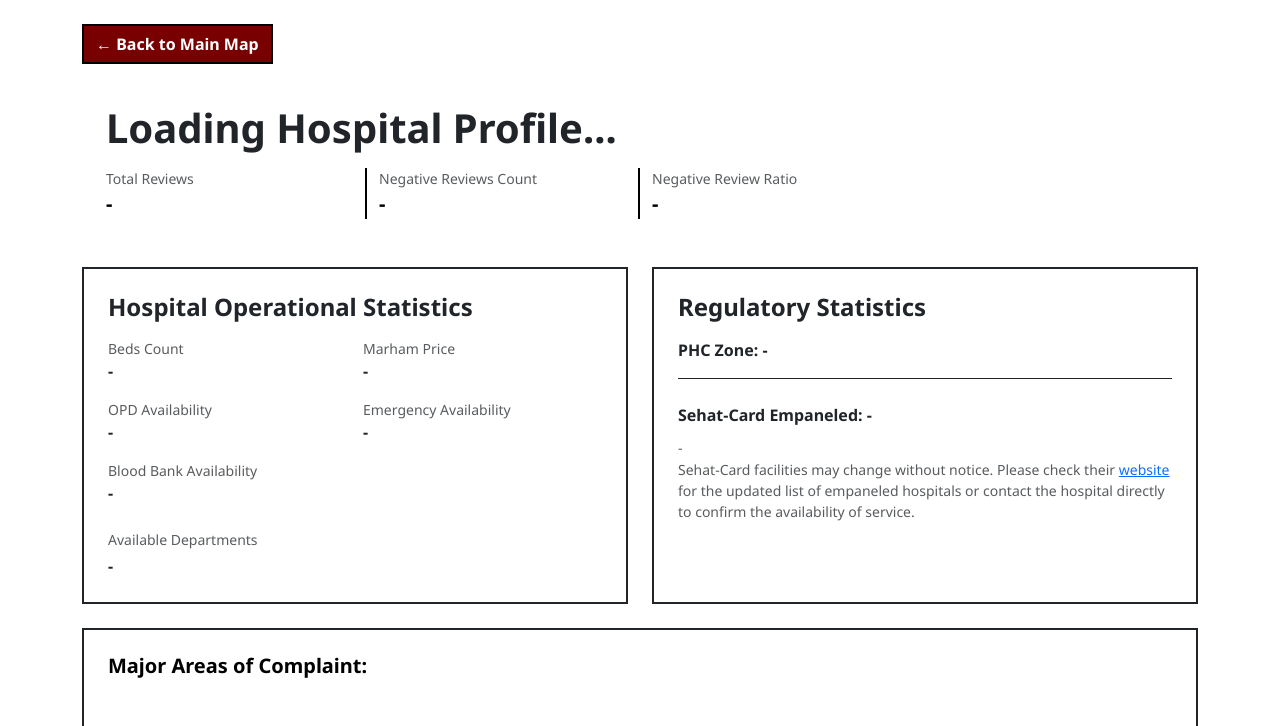
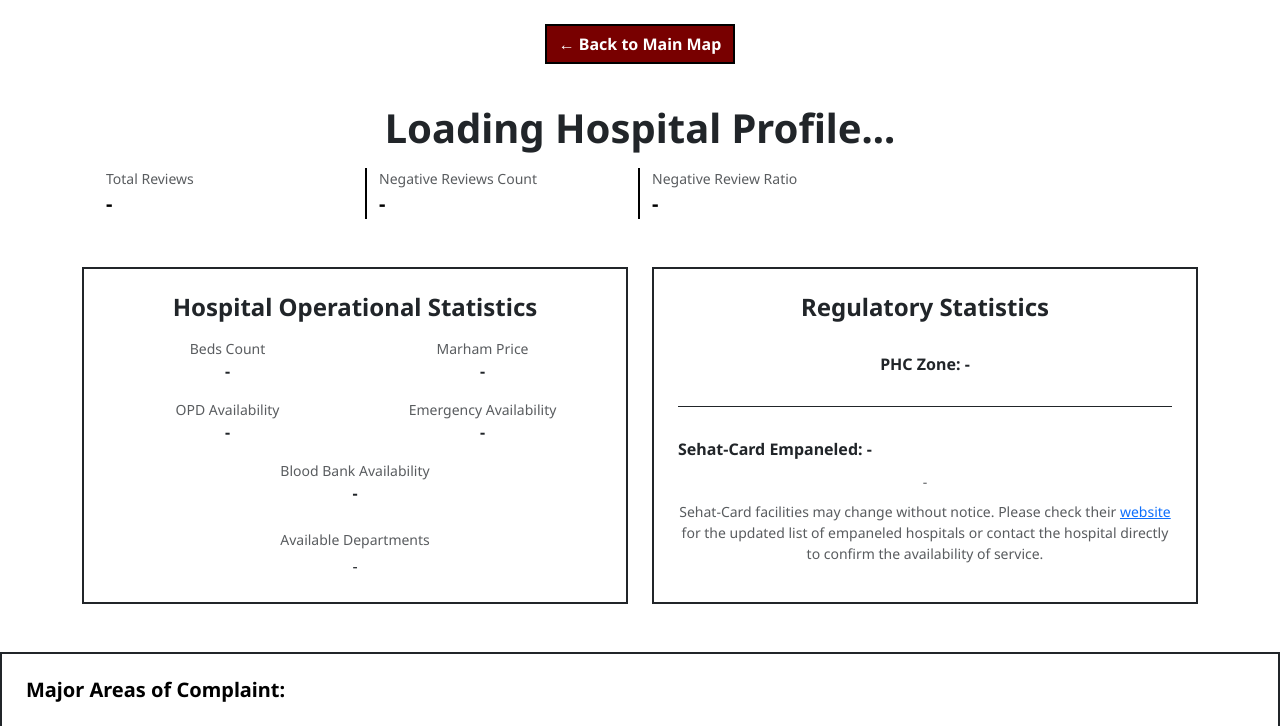
Before and after one commit to zoyaAzfar/hospital-nama, a Flask app: page /hospital/1 in a window 1280 px wide. Shown: the part 72-798 px from the top of the page. Run offline with Flask 3, Linux system fonts and the light colour scheme; some web fonts are replaced.

Commit message:
Styling changes on detail.html
Just making it look less ugly.

```diff
--- a/templates/detail.html
+++ b/templates/detail.html
@@ -74,7 +74,7 @@ h1,h5,h6{font-weight:700}
 
 
 
-<div class="container py-4" style = "text-align: left;">
+<div class="container py-4" style = "text-align: center;">
  <div class="mb-3">
         <a href="{{ url_for('map_view') }}" class="btn brutal-btn" style = "background-color:#780000; color:white !important; ">← Back to Main Map</a>
     </div>
@@ -117,17 +117,19 @@ h1,h5,h6{font-weight:700}
 
             <div class="col-12 pt-2 mt-3">
                 <small class="text-muted d-block mb-1">Available Departments</small>
-                <div id="stat-department" class="fs-6 text-dark fw-bold" style="line-height: 1.5; word-break: break-word;">-</div>
+                <div id="stat-department" class="fs-6 text-dark" style="line-height: 1.5; word-break: break-word;">-</div>
             </div>
         </div>
     </div>
 </div>
 
 <div class="col-md-6 col-12">
-        <div class="p-4 border border-2  border-dark rounded bg-white h-100">
+    <div class="p-4 border border-2 border-dark rounded bg-white h-100 d-flex flex-column">
+
         <h4 class="fw-bold mb-3 text-dark">Regulatory Statistics</h4>
 
-            <div class="mb-4 pb-3 border-bottom border-dark">
+        <div class="flex-fill d-flex flex-column justify-content-center pb-3 border-bottom border-dark">
+            <div>
                 <span class="fw-bold text-dark">
                     PHC Zone:
                     <span id="stat-phc-zone">-</span>
@@ -135,8 +137,9 @@ h1,h5,h6{font-weight:700}
 
                 <p id="stat-phc-desc" class="text-muted small mt-2 d-none"></p>
             </div>
+        </div>
 
-           <div class="mb-4 pb-3 mt-3" id="sehat-details">
+        <div class="flex-fill d-flex flex-column justify-content-center pt-3" id="sehat-details">
             <div class="d-flex justify-content-between align-items-center mb-2">
                  <span class="fw-bold text-dark d-block">Sehat-Card Empaneled: <span id="stat-sehat-empaneled">-</span></span>
             </div>
@@ -144,14 +147,14 @@ h1,h5,h6{font-weight:700}
                 <small id="stat-sehat-for" class="text-muted">-</small>
             </div>
 
-                <p class="text-muted small mb-0">
-                    Sehat-Card facilities may change without notice. Please check their <a href="https://npqsc.punjab.gov.pk/hospital">website</a>
+            <p class="text-muted small mb-0 mt-2">
+                Sehat-Card facilities may change without notice. Please check their <a href="https://npqsc.punjab.gov.pk/hospital" target="_blank" rel="noopener noreferrer">website</a>
                 for the updated list of empaneled hospitals or contact the hospital directly to confirm the availability of service.
             </p>
         </div>
 
     </div>
-
+</div>
     </div>
 </div>
 
@@ -378,32 +381,26 @@ function processTargetPayload(hosp) {
     switch(phcZoneValue) {
         case 'green':
             phcBadge.style.backgroundColor = "#d1e7dd";
-            phcBadge.style.color = "#0f5132";
             phcDesc.innerText = "Green status indicates good complaince of MSDS. The hospital meets the basic benchmark of quality.";
             break;
         case 'blue':
             phcBadge.style.backgroundColor = "#cfe2ff";
-            phcBadge.style.color = "#084298";
             phcDesc.innerText = "Blue status indicates an MSDS compliance score of 70% and above, but it does not have a license yet. These hospitals can enter the Green zone with some effort.";
             break;
         case 'renewal':
             phcBadge.style.backgroundColor = "#fff3cd";
-            phcBadge.style.color = "#664d03";
             phcDesc.innerText = "Renewal status indicates that the hospital was Green (good complaince with MSDS) but needs to get its license renewed.";
             break;
         case 'grey':
             phcBadge.style.backgroundColor = "#f8f9fa";
-            phcBadge.style.color = "#212529";
             phcDesc.innerText = "Grey status indicates an uninspected healthcare facility. The MSDS compliance status of this hospital is unknown.";
             break;
         case 'red':
             phcBadge.style.backgroundColor = "#f8d7da";
-            phcBadge.style.color = "#842029";
             phcDesc.innerText = "Red status indicates a MSDS compliance score of 49% and below. This hospital has poor quality of care and compromised patient safety.";
             break;
         default:
             phcBadge.style.backgroundColor = "#e2e3e5";
-            phcBadge.style.color = "#41464b";
             phcDesc.innerText = "The PHC has not revealed any information about this hospital's zone status.";
             break;
     }
```
Lines whose indentation alone changed are shown as unchanged.
